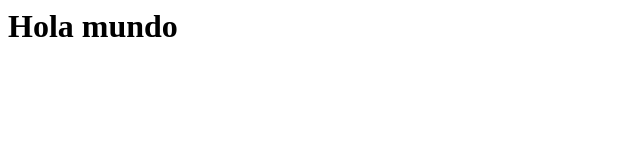
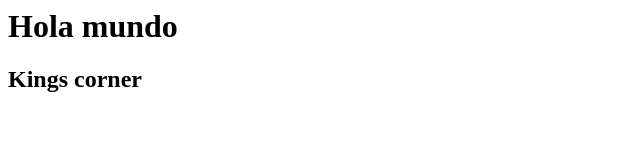
Before and after one commit to AlbaAranda/awrestartgit, a plain HTML site: page index.html in a window 1280 px wide. Shown: the whole page, without its empty margins (0-640 px from the left). Drawn offline with Linux system fonts and the light colour scheme.

Commit message:
second line added

```diff
--- a/index.html
+++ b/index.html
@@ -1 +1,2 @@
 <h1>Hola mundo</h1>
+<h2>Kings corner</h2>
```
